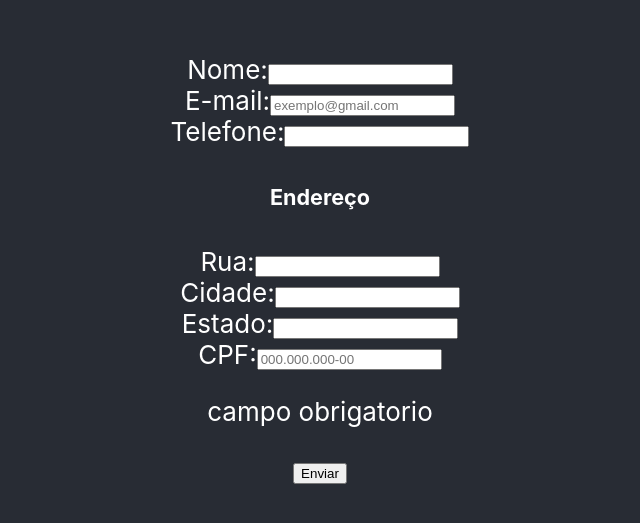
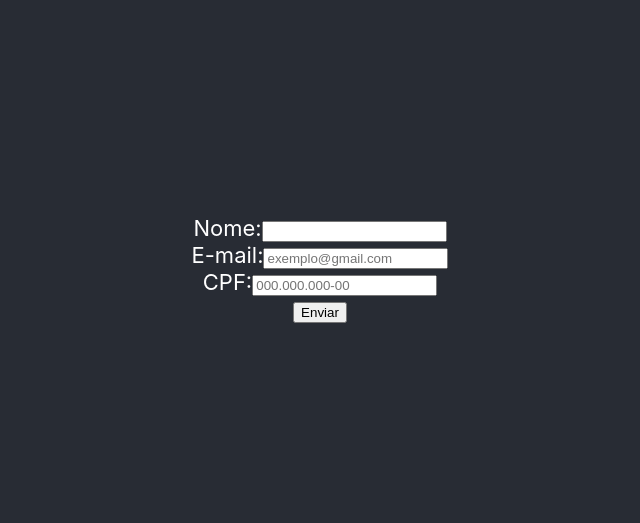
Before and after one commit to EduardoTS1808/React-Hooks, a React (Create React App) app: page / in a window 1280 px wide. Shown: the part 131-654 px from the top of the page, without its empty margins (320-960 px from the left). Built offline with nearby package versions, Linux system fonts and the light colour scheme.

Commit message:
conclusao do exercicio

```diff
--- a/src/App.css
+++ b/src/App.css
@@ -20,7 +20,7 @@
   flex-direction: column;
   align-items: center;
   justify-content: center;
-  font-size: calc(10px + 2vmin);
+  font-size: calc(10px + 1.5vmin);
   color: white;
 }
 
--- a/src/App.js
+++ b/src/App.js
@@ -1,11 +1,14 @@
 import React from 'react';
 import './App.css';
 import MyFormComponent from './pages/Formulario/FormularioHOC'
+
 function App() {
   return (
     <div className="App">
       <header className="App-header">
      <MyFormComponent/>
+
+
       </header>
     </div>
   );
--- a/src/components/SimpleForm.js
+++ b/src/components/SimpleForm.js
@@ -2,7 +2,7 @@ import React,{Component} from 'react';
 
 class SimpleForm extends Component {
   render() {
-    const { formData, handleInputChange, handleSubmit } = this.props;
+    const {dados, handleInputChange, handleSubmit } = this.props;
 
     return (
       <form onSubmit={handleSubmit}>
@@ -11,114 +11,47 @@ class SimpleForm extends Component {
           <input
             type="text"
             id="name"
-            name="name"
-            value={formData.name}
+            name="usuario"
+            value={dados.usuario}
             onChange={handleInputChange}
-            onBlur={(e) => {
-                console.log( e.target);
-            }}
+
           />
-
-        </div>
-        <div>
+          {dados.errors && <p>{dados.errors.usuario}</p>}
+              <div>
           <label htmlFor="email">E-mail:</label>
           <input
-            type="email"
+
+            type="text"
             id="email"
             name="email"
             placeholder='exemplo@gmail.com'
-            value={formData.email || ''}
-            onChange={handleInputChange}
-            onBlur={(e) => {
-              // fazer com que esta funcao venha por props do componente pai
-              //assim eu consigo alterar a propriedade 'valido' do formDate evitando o envio com este campo vazio.
-              const regEmail = /^([a-zA-Z0-9_\-\.]+)@((\[[0-9]{1,3}\.[0-9]{1,3}\.[0-9]{1,3}\.)|(([a-zA-Z0-9\-]+\.)+))([a-zA-Z]{2,4}|[0-9]{1,3})$/i;
-              if (regEmail.test(e.target.value)) {
-                console.log('ok' , regEmail.test(e.target.value));
-              } else {
-                console.log('err', regEmail.test(e.target.value));
-              }
-
-            }}
-
-          />
-
-        </div>
-        <div>
-          <label htmlFor="telefone">Telefone:</label>
-          <input
-            type="number"
-            id="telefone"
-            name="telefone"
-            value={formData.telefone || ''}
+            value={dados.email || ''}
             onChange={handleInputChange}
           />
+     {dados.errors && <p>{dados.errors.email}</p>}
+        </div>
 
-        </div>
-        <div className='endereco'> <h5>Endereço</h5>
-
-                <div>
-                  <label htmlFor="rua">Rua:</label>
-                  <input
-                    type="text"
-                    id="rua"
-                    name="rua"
-                    value={formData.rua || ''}
-                    onChange={handleInputChange}
-                  />
-
-                </div>
-                <div>
-                  <label htmlFor="cidade">Cidade:</label>
-                  <input
-                    type="text"
-                    id="cidade"
-                    name="cidade"
-                    value={formData.cidade || ''}
-                    onChange={handleInputChange}
-                  />
-
-                </div>
-                <div>
-                  <label htmlFor="estado">Estado:</label>
-                  <input
-                    type="text"
-                    id="estado"
-                    name="estado"
-                    value={formData.estado || ''}
-                    onChange={handleInputChange}
-                  />
-
-                </div>
-                <div>
+        <div>
                   <label htmlFor="cpf">CPF:</label>
                   <input
                     type="text"
                     id="cpf"
                     name="cpf"
                     placeholder='000.000.000-00'
-                    value={formData.cpf}
+                    value={dados.cpf}
                     onChange={handleInputChange}
-                    onBlur={(e) => {
-                      // fazer com que esta funcao venha por props do componente pai
-                      //assim eu consigo alterar a propriedade 'valido' do formDate evitando o envio com este campo vazio.
 
-                      const regCpf = /^\d{3}\.\d{3}\.\d{3}\-\d{2}$/;
-                      if (regCpf.test(e.target.value)) {
-                        console.log('ok' , regCpf.test(e.target.value));
-                      } else {
-                        console.log('err', regCpf.test(e.target.value));
+                  />
+                   {dados.errors && <p>{dados.errors.cpf}</p>}
+                </div>
 
-                      }
+        </div>
+        <button type="submit" >Enviar</button>
+        {dados.ok && <p>{dados.ok}</p>}
 
-                    }}
-                  />
-                  <span>{<p>campo obrigatorio</p>}</span>
+      <div>
 
-                </div>
       </div>
-        <button type="submit">Enviar</button>
-
       </form>
     );
   }
--- a/src/components/withFormHandling.js
+++ b/src/components/withFormHandling.js
@@ -1,38 +1,48 @@
 import React,{Component} from 'react';
-
+// import RSucesso from './Respostas/RSucesso';
 function withFormHandling(WrappedComponent) {
   return class  extends Component {
-    constructor(props) {
-      super(props);
-      this.state = {
-        formData: {},
+    state = {
+
       };
+    handleInputChange = (event)=>{
+      this.changerField(event.target.name, event.target.value)
     }
+    changerField(field, value){
+     this.setState({[field]:value})
+    }
+    handleSubmit = (e) => {
+      e.preventDefault()
+      const { usuario, email, cpf} = this.state;
+      const regEmail = /^([a-zA-Z0-9_\-\.]+)@((\[[0-9]{1,3}\.[0-9]{1,3}\.[0-9]{1,3}\.)|(([a-zA-Z0-9\-]+\.)+))([a-zA-Z]{2,4}|[0-9]{1,3})$/i;
+      const regCpf = /^\d{3}\.\d{3}\.\d{3}\-\d{2}$/;
+      if (!usuario || usuario === "" ) {
+        this.setState({ errors:{usuario:"Por favor, preencha o campo de usuário!"} });
+        return false
+      }
 
-    handleInputChange = (e) => {
-      const { name, value } = e.target;
+      if(!email || !regEmail.test(email)){
+        this.setState({ errors:{email:"Por favor, preencha o campo de email corretamente!"} });
+          return false
 
-      this.setState((prevState) => ({
-        formData: {
-          ...prevState.formData,
-          [name]: value,
-        },
-      }));
+      }
+      if(!cpf || !regCpf.test(cpf)){
+        this.setState({ errors:{cpf:"Por favor, preencha o campo de cpf corretamente!"} });
+          return false
+      }
+        this.setState({ ok : "enviado com sucesso!"})
+      return
     };
 
-    handleSubmit = (e) => {
-      e.preventDefault()
-    console.log(this.state.formData)
-    };
+
 
     render() {
       return (
         <WrappedComponent
-          formData={this.state.formData}
-          handleInputChange={this.handleInputChange}
-          handleSubmit={this.handleSubmit}
-
-          {...this.props}
+        {...this.props}
+        handleSubmit={this.handleSubmit}
+        handleInputChange={this.handleInputChange}
+        dados={this.state}
         />
       );
     }
```
Also changed, not shown: 1 other file (tests, documents, lock files or other folders).
